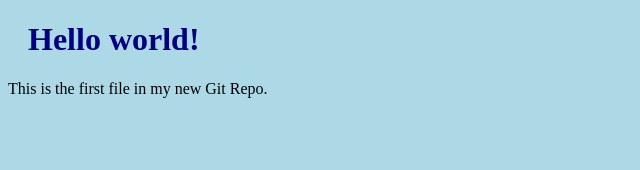
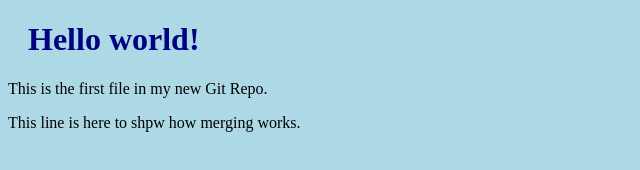
Before and after one commit to Isaczzon/hello-world, a plain HTML site: page index.html in a window 1280 px wide. Shown: the whole page, without its empty margins (0-640 px from the left). Drawn offline with Linux system fonts and the light colour scheme.

Commit message:
Fixed the emergency-fix

```diff
--- a/index.html
+++ b/index.html
@@ -8,6 +8,7 @@
 
 <h1>Hello world!</h1>
 <p>This is the first file in my new Git Repo.</p>
+<p>This line is here to shpw how merging works.</p>
 
 </body>
 </html>
```
